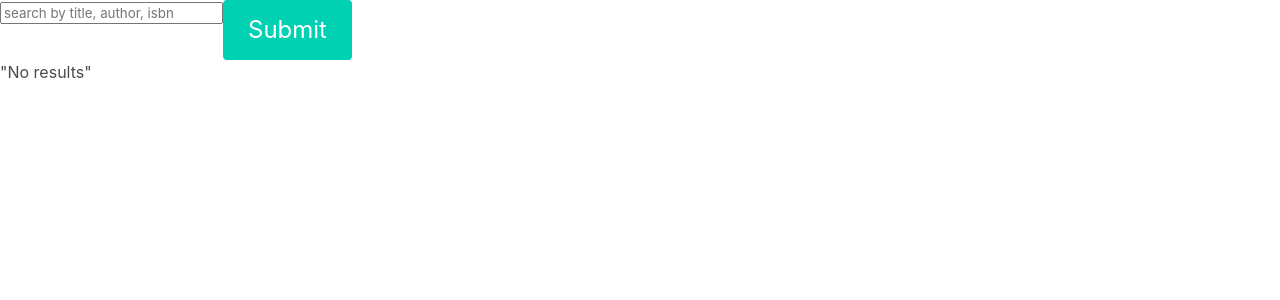
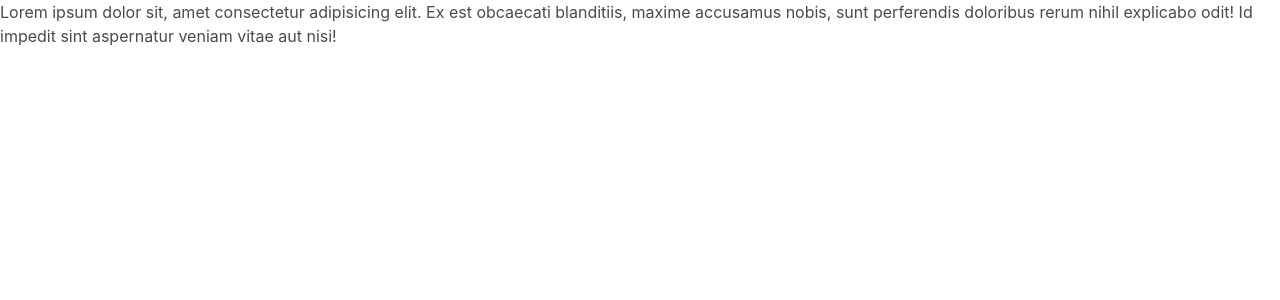
Before and after one commit to julianjohannesen/Find-Books, a React (Create React App) app: page /about in a window 1280 px wide. Shown: the top 300 px of the page. Built offline with nearby package versions, Linux system fonts and the light colour scheme.

Commit message:
re-adding routing

```diff
--- a/archive/About.js
+++ b/src/components/About.js
@@ -1,13 +1,13 @@
 import React from 'react'
-import Header from './Header'
-import Footer from './Footer'
+// import Header from './Header'
+// import Footer from './Footer'
 
 export default function About() {
     return (
         <React.Fragment>
-            <Header />
+
             <p>Lorem ipsum dolor sit, amet consectetur adipisicing elit. Ex est obcaecati blanditiis, maxime accusamus nobis, sunt perferendis doloribus rerum nihil explicabo odit! Id impedit sint aspernatur veniam vitae aut nisi!</p>
-            <Footer />
+
         </React.Fragment>
     )
 }
--- a/src/components/DisplayBooks.js
+++ b/src/components/DisplayBooks.js
@@ -9,7 +9,7 @@ export default function DisplayBooks({books}) {
                 ? books.map( (book) => {
                     return <BookCard book={book} key={uuidv4()} />
                 })
-                : <p>"No results"</p>
+                : <p>No results</p>
             }
         </div>
     )
--- a/archive/NoMatch.js
+++ b/src/components/NoMatch.js
@@ -1,16 +1,16 @@
 import React from 'react'
 //import { Link } from 'react-router-dom'
-import Header from './Header'
-import Footer from './Footer'
+// import Header from '../../archive/Header'
+// import Footer from '../../archive/Footer'
 
 export default function NoMatch({ location }) {
     return (
 
         <div>
-            <Header />
+
             <h1>No match for <code>{location.pathname}</code></h1>
             <p>Return Home</p>
-            <Footer />
+
         </div>
 
     )
--- a/src/index.js
+++ b/src/index.js
@@ -1,14 +1,20 @@
 import React from 'react'
 import ReactDOM from 'react-dom'
-//import { BrowserRouter as Router, Route, Switch } from 'react-router-dom'
+import { BrowserRouter as Router, Route, Switch } from 'react-router-dom'
 import './styles/index.scss'
 import App from './components/App'
-//import About from './components/About';
-//import NoMatch from './components/NoMatch';
+import About from './components/About';
+import NoMatch from './components/NoMatch';
 import * as serviceWorker from './serviceWorker'
 
 ReactDOM.render(
-    <App />,
+    <Router>
+        <Switch>
+            <Route exact path="/" component={App} />
+            <Route path="/about" component={About} />
+            <Route component={NoMatch} />
+        </Switch>
+    </Router>,
     document.getElementById('root')
 );
 
@@ -16,11 +22,3 @@ ReactDOM.render(
 // unregister() to register() below. Note this comes with some pitfalls.
 // Learn more about service workers: http://bit.ly/CRA-PWA
 serviceWorker.unregister();
-
-//      <Router>
-//         <Switch>
-//             <Route exact path="/" component={App} />
-//             <Route path="/about" component={About} />
-//             <Route component={NoMatch} />
-//         </Switch>
-//      </Router>
```
